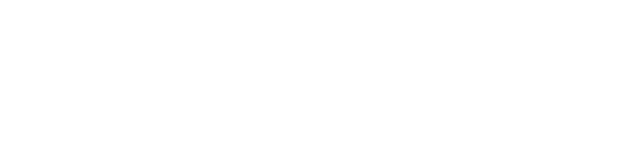
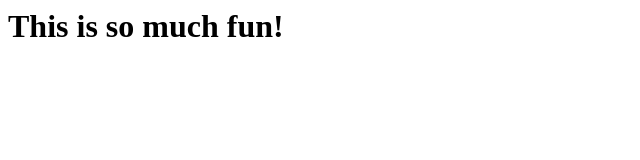
Before and after one commit to yoyoFC/codingdemo, a plain HTML site: page index.html in a window 1280 px wide. Shown: the whole page, without its empty margins (0-640 px from the left). Drawn offline with Linux system fonts and the light colour scheme.

Commit message:
I just added a header

```diff
--- a/index.html
+++ b/index.html
@@ -2,6 +2,9 @@
 <html lang="en">
 <head>
     <title>DOcument</title>
+    <body>
+        <h1>This is so much fun!</h1>
+    </body>
 </head>
 
 </html>
```
